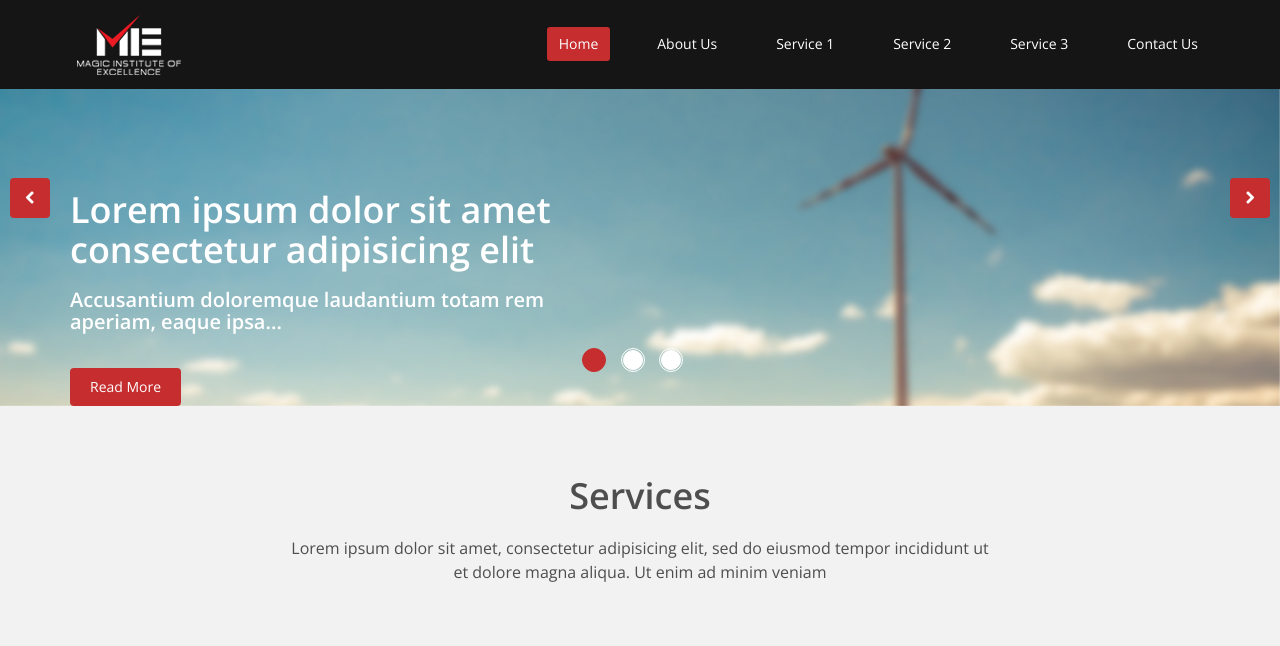
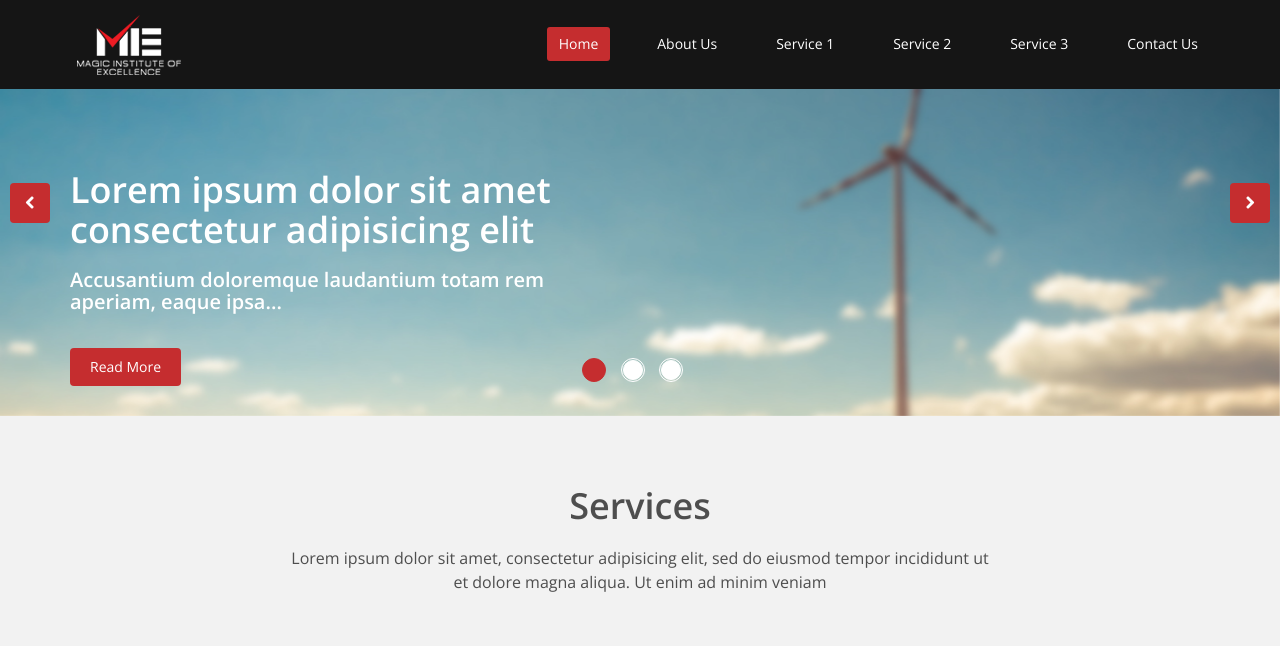
Before and after one commit to sandeshsmartguy/north-ventures, a PHP site: page /mie/index.php in a window 1280 px wide. Shown: the top 646 px of the page. Run offline with PHP 8.4, Linux system fonts and the light colour scheme.

Commit message:
updated css

```diff
--- a/mie/css/main.css
+++ b/mie/css/main.css
@@ -373,7 +373,8 @@ input.search-form:hover {
 }
 
 #main-slider .carousel .carousel-content {
-  margin-top: 50px;
+  margin-top: 30px;
+  margin-bottom: 30px;
 }
 
 #main-slider .carousel .slide-margin{
```
